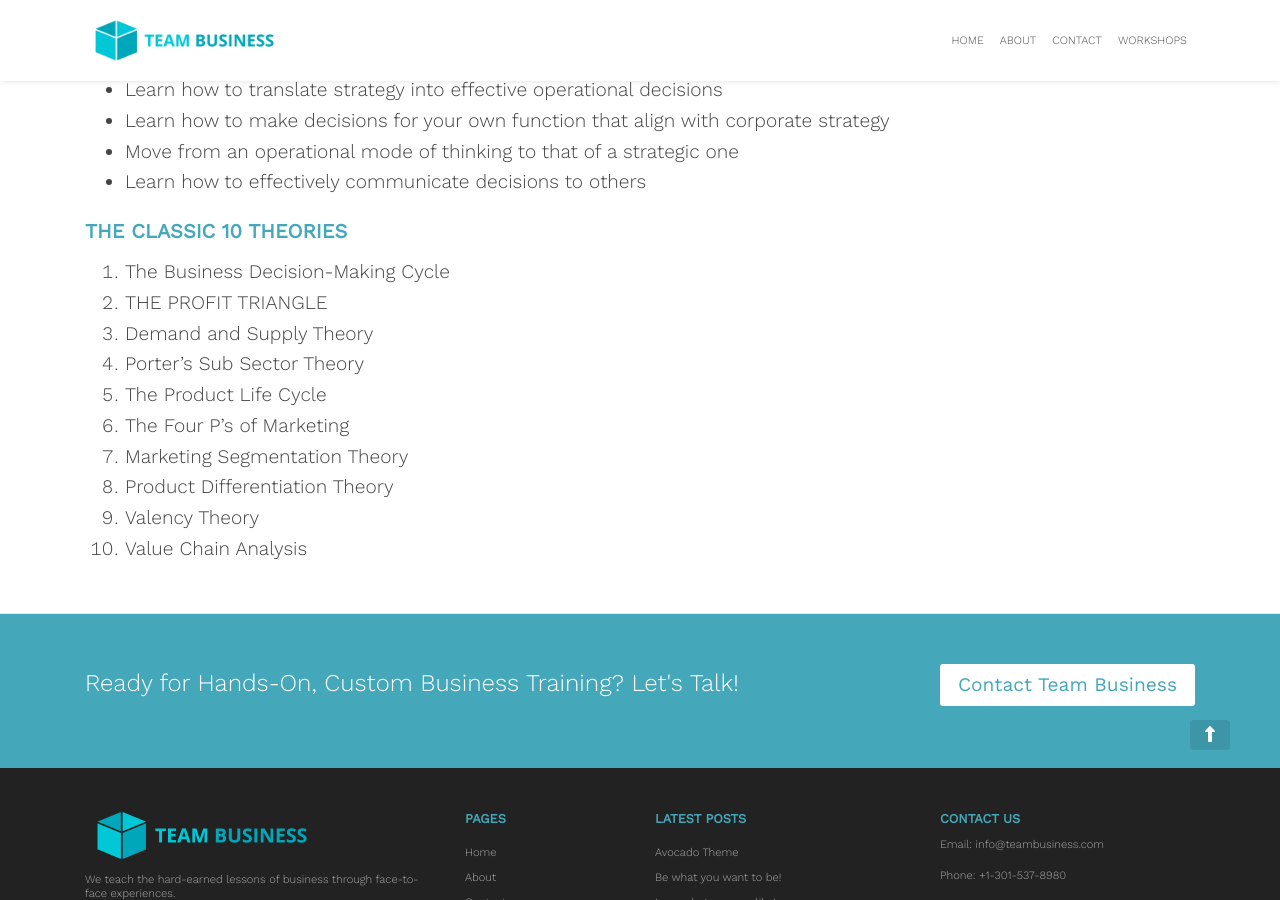
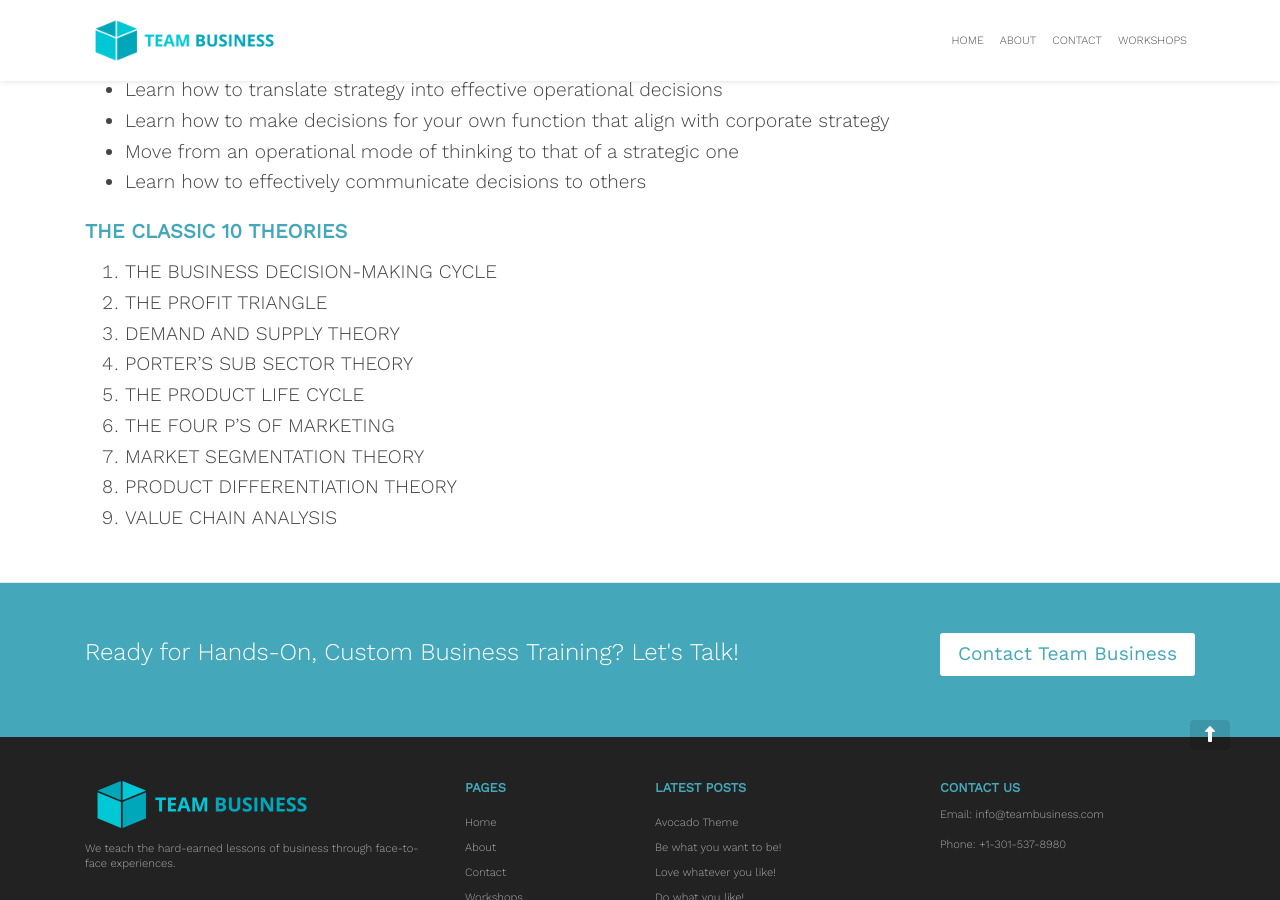
Before and after one commit to zac-heisey/team-business, a Jekyll site: the page built from _pages/strategy-workshop-mba-in-a-day.md, in a window 1280 px wide and 900 px high, scrolled down 1795 px. Built offline with Jekyll 4.4.1, drawn with Linux system fonts in a browser that asks for light colours; nearby versions of some CDN libraries.

Commit message:
Update from Forestry.io Lara Azzam updated _pages/strategy-workshop-mba-in-a-day.md

```diff
--- a/_pages/strategy-workshop-mba-in-a-day.md
+++ b/_pages/strategy-workshop-mba-in-a-day.md
@@ -43,13 +43,12 @@ Finally, participants are better prepared to use the tools to explain their deci
 
 ### The Classic 10 Theories
 
- 1. The Business Decision-Making Cycle
- 2. THE PROFIT TRIANGLE
- 3. Demand and Supply Theory
- 4. Porter’s Sub Sector Theory
- 5. The Product Life Cycle
- 6. The Four P’s of Marketing
- 7. Marketing Segmentation Theory
- 8. Product Differentiation Theory
- 9. Valency Theory
-10. Value Chain Analysis
+1. THE BUSINESS DECISION-MAKING CYCLE
+2. THE PROFIT TRIANGLE
+3. DEMAND AND SUPPLY THEORY
+4. PORTER'S SUB SECTOR THEORY
+5. THE PRODUCT LIFE CYCLE
+6. THE FOUR P'S OF MARKETING
+7. MARKET SEGMENTATION THEORY
+8. PRODUCT DIFFERENTIATION THEORY
+9. VALUE CHAIN ANALYSIS
```
